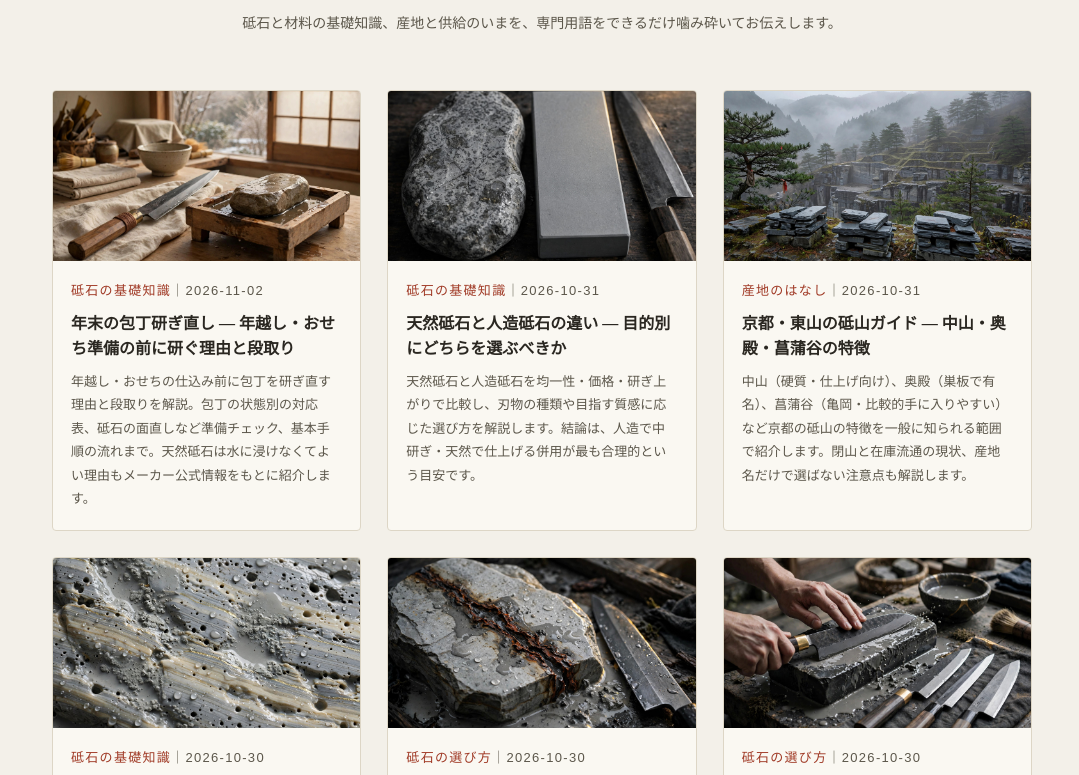
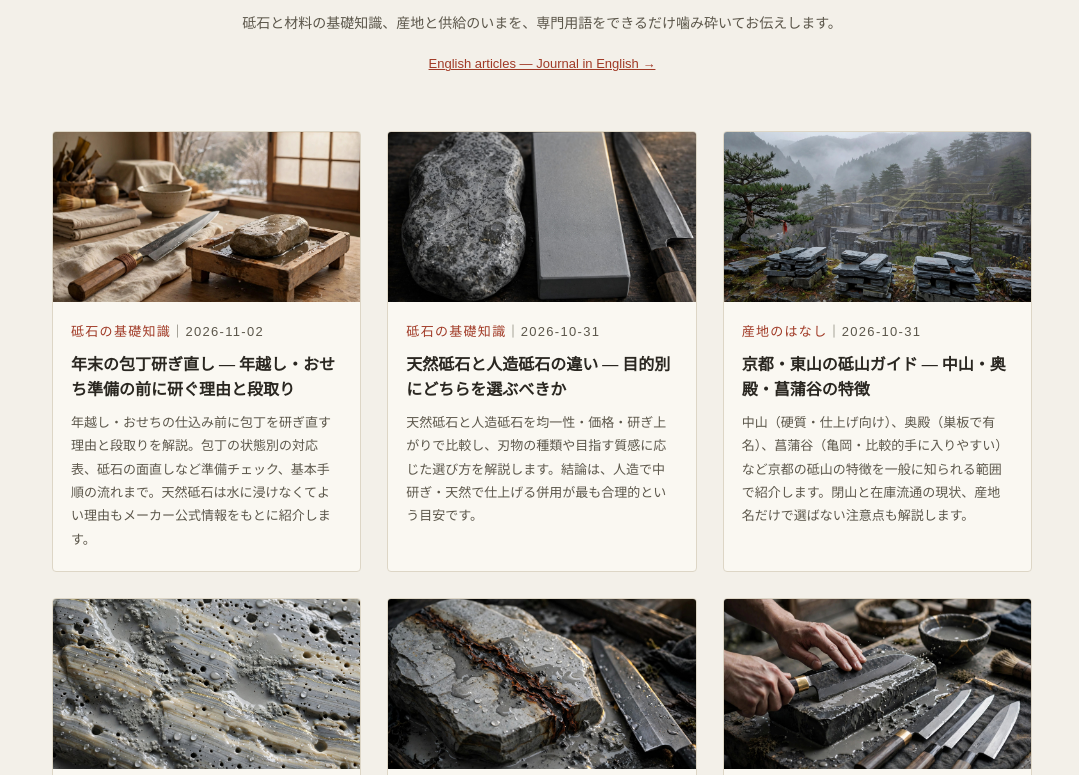
Before and after one commit to solederlego8-a11y/togiya, a plain HTML site: page blog/index.html in a window 1280 px wide. Shown: the part 233-1008 px from the top of the page, without its empty margins (98-1177 px from the left). Drawn offline with Linux system fonts and the light colour scheme.

Commit message:
Add English article: What Is Suita (en/blog) + hreflang

```diff
--- a/blog/index.html
+++ b/blog/index.html
@@ -62,6 +62,7 @@
     <p class="en">JOURNAL</p>
     <h1>読みもの</h1>
     <p>砥石と材料の基礎知識、産地と供給のいまを、専門用語をできるだけ噛み砕いてお伝えします。</p>
+    <p style="margin-top:16px;font-size:13px;"><a href="../en/blog/index.html" style="color:var(--shu);">English articles — Journal in English →</a></p>
   </div>
 
   <div class="post-list" id="postList">
```
Also changed, not shown: blog/post-suita-layers.html (+3 -0 lines).
